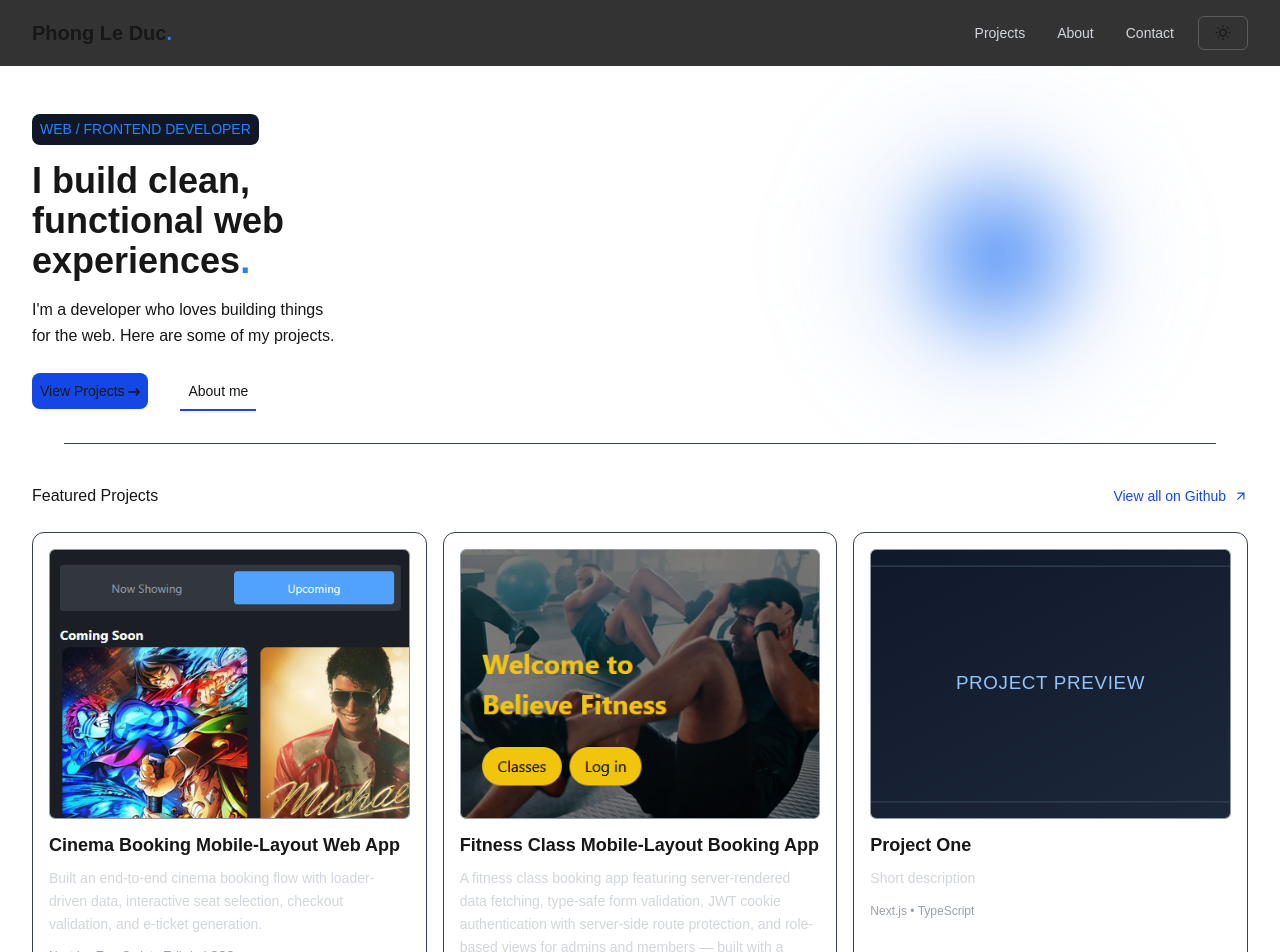
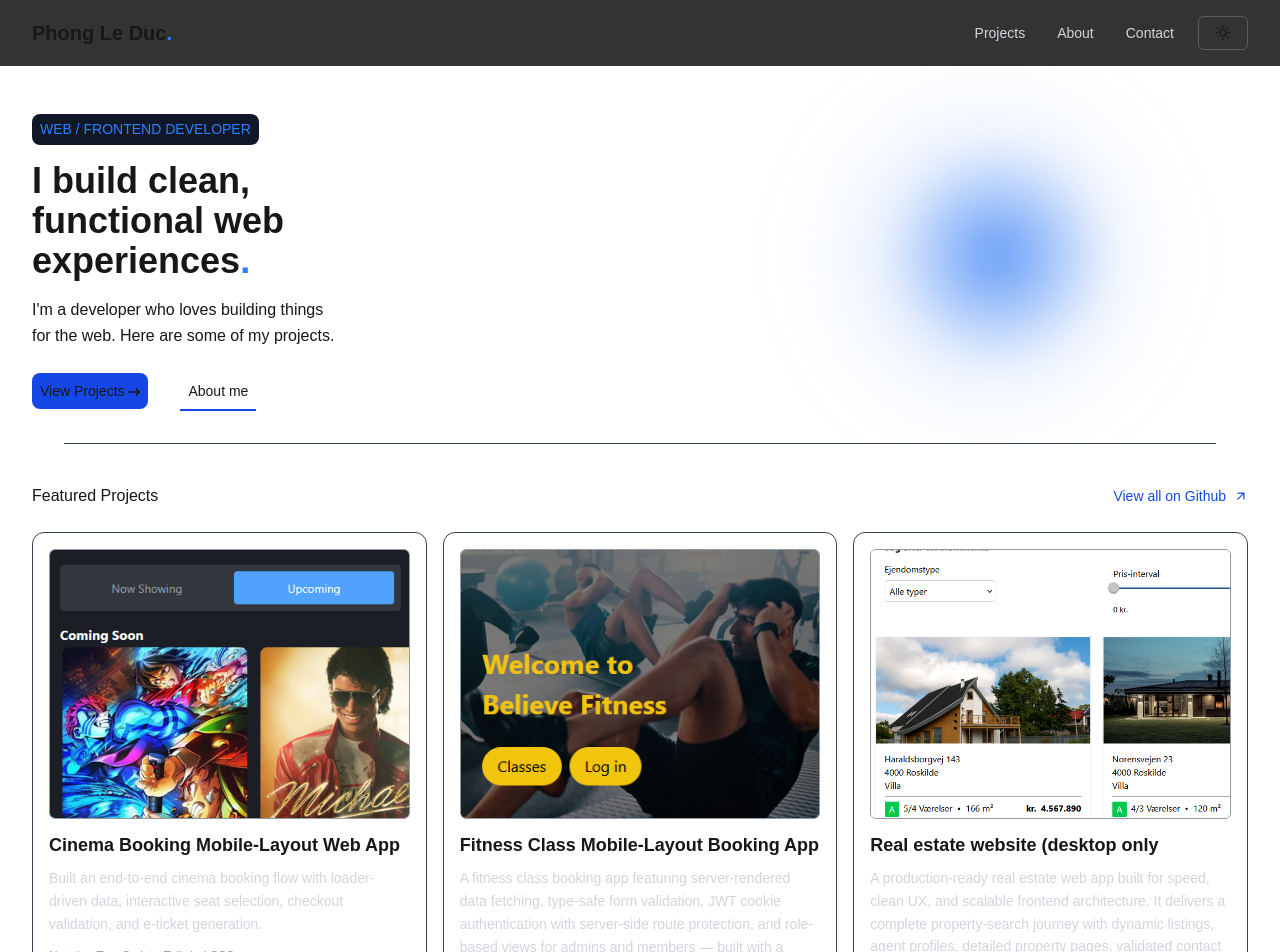
Before and after one commit to Phong-Le-Duc/phong-portfolio, a Next.js app: page / in a window 1280 px wide. Shown: the top 952 px of the page. Built offline with nearby package versions, Linux system fonts and the light colour scheme.

Commit message:
real estate site added

```diff
--- a/src/data/projects.ts
+++ b/src/data/projects.ts
@@ -29,11 +29,11 @@ export const projects: Project[] = [
     },
     {
         id: "project-3",
-        title: "Project One",
-        description: "Short description",
-        href: "https://github.com/yourname/project-one",
+        title: "Real estate website (desktop only",
+        description: "A production-ready real estate web app built for speed, clean UX, and scalable frontend architecture. It delivers a complete property-search journey with dynamic listings, agent profiles, detailed property pages, validated contact forms, and a full authentication system including secure login, protected user-only routes, and favorites for signed-in users.",
+        href: "https://phong-real-estate-website.netlify.app/",
         tags: ["Next.js", "TypeScript"],
-        imageSrc: "/images/project-placeholder.svg",
+        imageSrc: "/images/realEstateImage.png",
         featured: true,
     },
     {
```
Also changed, not shown: public/images/realEstateImage.png (added).
